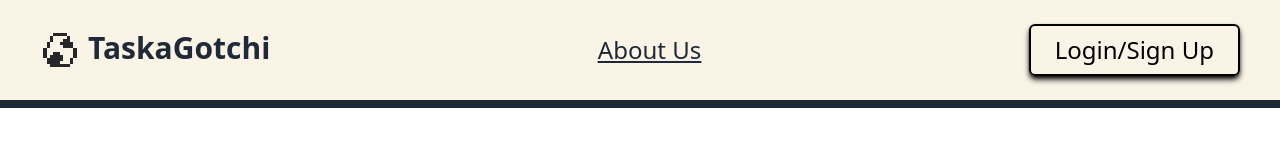
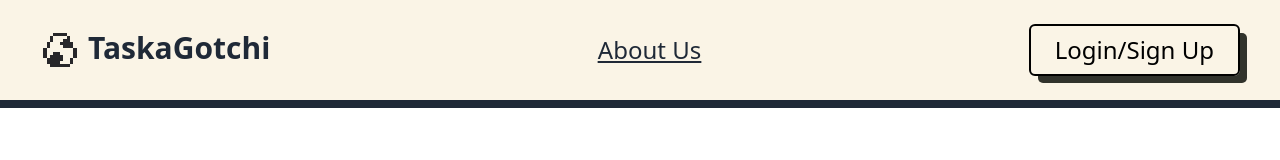
Before and after one commit to aiimee/MACWebHack, a React (Create React App) app in the folder taskagotchi/: page / in a window 1280 px wide. Shown: the top 160 px of the page. Built offline with nearby package versions, Linux system fonts and the light colour scheme.

Commit message:
added custom shadow style

```diff
--- a/taskagotchi/src/components/NavigationBar/NavigationBar.jsx
+++ b/taskagotchi/src/components/NavigationBar/NavigationBar.jsx
@@ -29,7 +29,7 @@ const NavigationBar = () => {
         </div>
         <div className="text-2xl cursor-pointer text-gray-800">
           {/* TODO: Connect this to the page */}
-          <button className="border-2 border-black text-black py-2 px-4 rounded shadow-md shadow-black opacity-100">
+          <button className="border-2 border-black text-black py-2 px-4 rounded shadow-custom opacity-100">
             Login/Sign Up
           </button>
         </div>
--- a/taskagotchi/tailwind.config.js
+++ b/taskagotchi/tailwind.config.js
@@ -2,7 +2,12 @@
 module.exports = {
   content: ["./src/**/*.{js,ts,jsx,tsx,mdx}"],
   theme: {
-    extend: {},
+    extend: {
+      boxShadow: {
+        pet: '12px 11px 0px 2px #31332C',
+        custom: '8px 8px 0px -1px #31332C'
+      }
+    },
   },
   plugins: [],
 };
```
